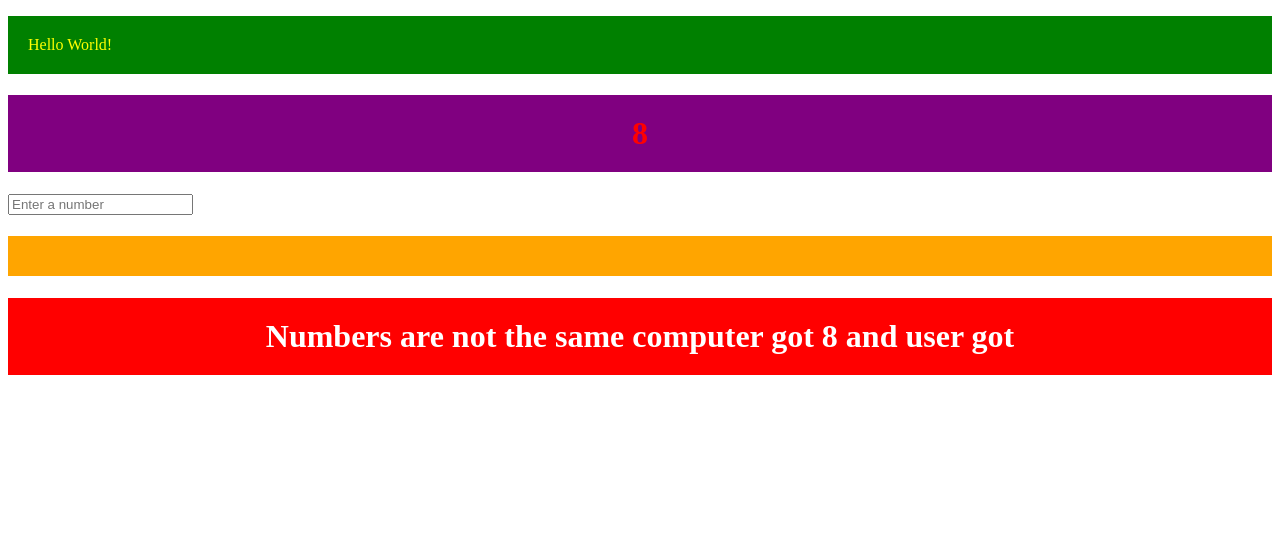
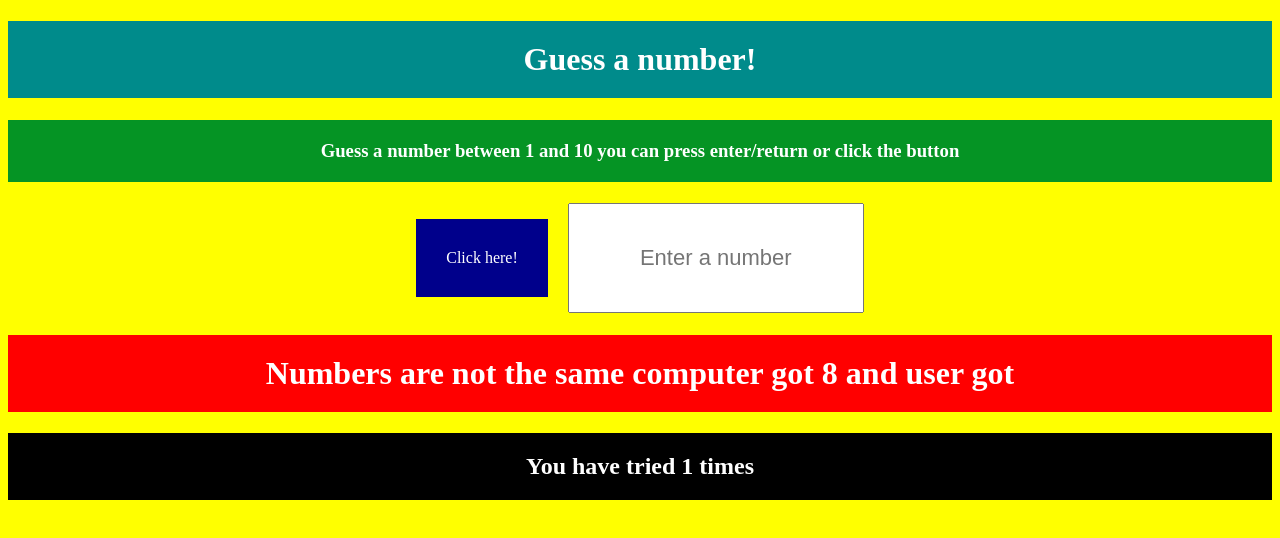
Before and after one commit to tremcgee/Unit-12, a plain HTML site: page index.html in a window 1280 px wide. Both pictures are taken after a click on the element "Click here!". Drawn offline with Linux system fonts and the light colour scheme.

Commit message:
finished

```diff
--- a/app.js
+++ b/app.js
@@ -6,12 +6,9 @@ userNum.addEventListener("keydown", function(e) {
 })
 
 userNum.focus();
+let counter = 0;
 
 function run(){
-    document.getElementById("paragraph").innerHTML = "Hello World!";
-    document.getElementById("paragraph").style.backgroundColor = "green"
-    document.getElementById("paragraph").style.color = "yellow"
-    document.getElementById("paragraph").style.padding = "20px"
     randomnum();
     usernumber();
     comparenumber();
@@ -19,23 +16,13 @@ function run(){
 
 function randomnum(){
     let run = Math.floor(Math.random() * 10) + 1;
-    let x = document.getElementById("random")
-    x.innerHTML = run;
-    x.style.backgroundColor = "purple"
-    x.style.color = "red"
-    x.style.padding = "20px"
-    x.style.textAlign = "center"
+
     return run
 }
 
 function usernumber(){
     let user = document.getElementById("getNumber").value;
-    let y = document.getElementById("userNumber")
-    y.innerHTML = user
-    y.style.color = "blue"
-    y.style.backgroundColor= "orange"
-    y.style.padding = "20px"
-    y.style.textAlign = "center"
+
     return user
 }
 
@@ -43,15 +30,30 @@ function comparenumber(){
     let a = usernumber()
     let b = randomnum()
     let z = document.getElementById("compare")
+    let c = document.getElementById("counter")
     z.style.color = "white"
     z.style.padding = "20px"
     z.style.textAlign = "center"
     if(a!=b){
         z.innerHTML = "Numbers are not the same computer got " + b + " and user got " + a;
         z.style.backgroundColor =  "red"
+        counter++
+        c.innerHTML= "You have tried "+counter+" times"
+        c.style.color = "white"
+        c.style.padding = "20px"
+        c.style.textAlign = "center"
+        c.style.backgroundColor =  "black"
+        document.querySelector("body").style.backgroundColor="yellow"
     }else if(a==b){
         z.innerHTML = "Numbers are the same computer got " + b + " and user got " + a;
         z.style.backgroundColor =  "green"
+        counter++
+        c.innerHTML= "You have tried "+counter+" times to get it right"
+        c.style.color = "white"
+        c.style.padding = "20px"
+        c.style.textAlign = "center"
+        c.style.backgroundColor =  "black"
+        document.querySelector("body").style.backgroundColor = "purple"
     }
     getInput()
 }
--- a/index.html
+++ b/index.html
@@ -8,12 +8,17 @@
     <title>Document</title>
 </head>
 <body>
-    <p onclick="run()" id ="paragraph">Click here!</p>
+    <h1 class="header">Guess a number!</h1>
+    <h3 class="instructions">Guess a number between 1 and 10 you can press enter/return or click the button</h3>
+
     <h1 id="random"></h1>
-    <input placeholder="Enter a number" id="getNumber">
+    <div class="inputNumberBox">
+        <p onclick="run()" id ="paragraph">Click here!</p>
+            <input placeholder="Enter a number" id="getNumber">
+    </div>
     <h1 id="userNumber"></h1>
     <h1 id="compare"></h1>
-
+    <h2 id="counter"></h2>
 
 
 
--- a/style.css
+++ b/style.css
@@ -1,3 +1,26 @@
-h1{
-    color: black
+#getNumber {
+    font-size: 22px;
+    text-align: center;
 }
+.inputNumberBox{
+    display: flex;
+    justify-content:center
+}
+#paragraph{
+    margin-right: 20px;
+    color: white;
+    background-color: darkblue;
+    padding: 30px;
+}
+.header{
+    background-color: darkcyan;
+    color: white;
+    padding: 20px;
+    text-align: center;
+}
+.instructions{
+    background-color: rgb(5, 148, 36);
+    color: white;
+    padding: 20px;
+    text-align: center;
+}
```
